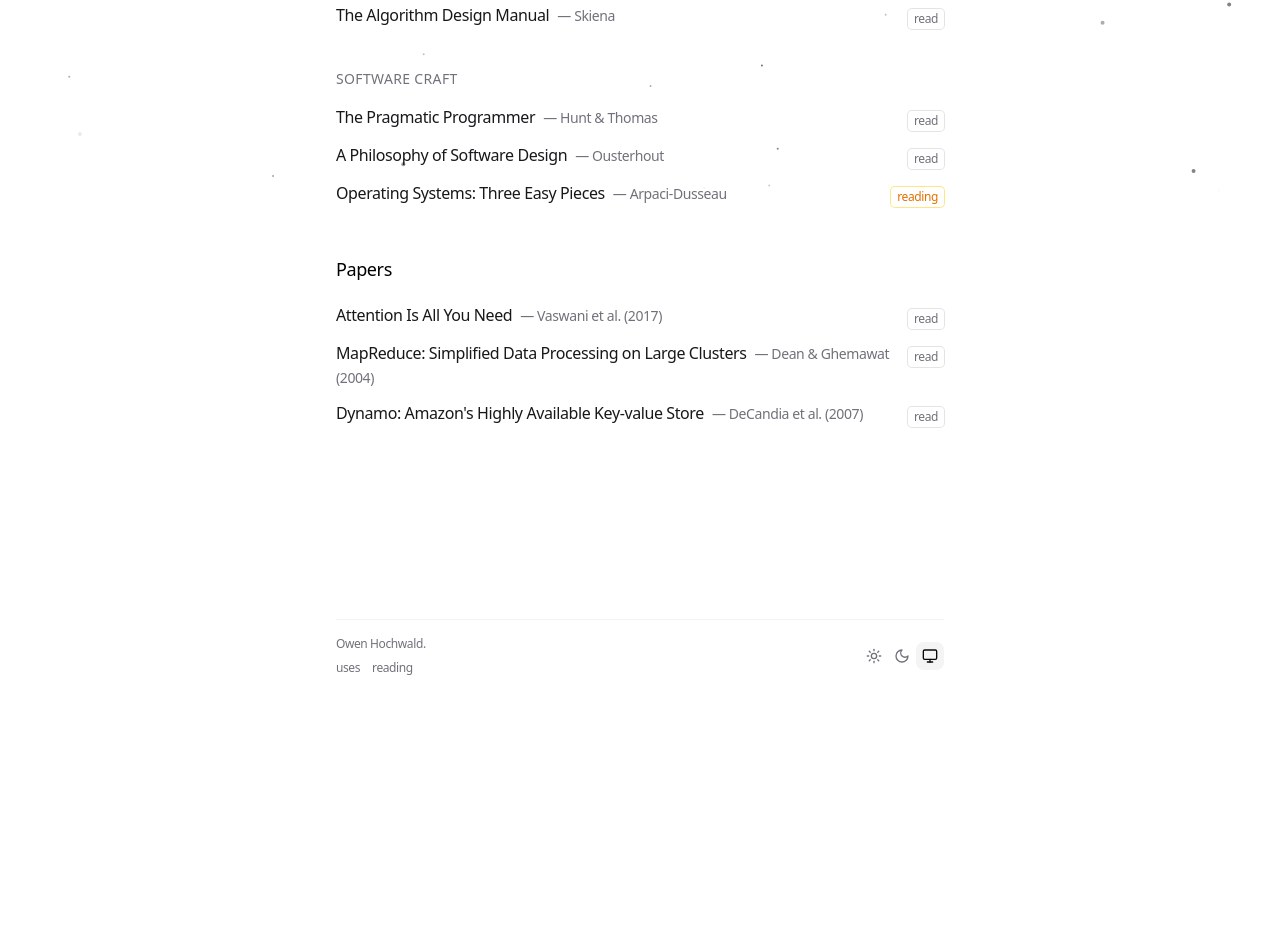
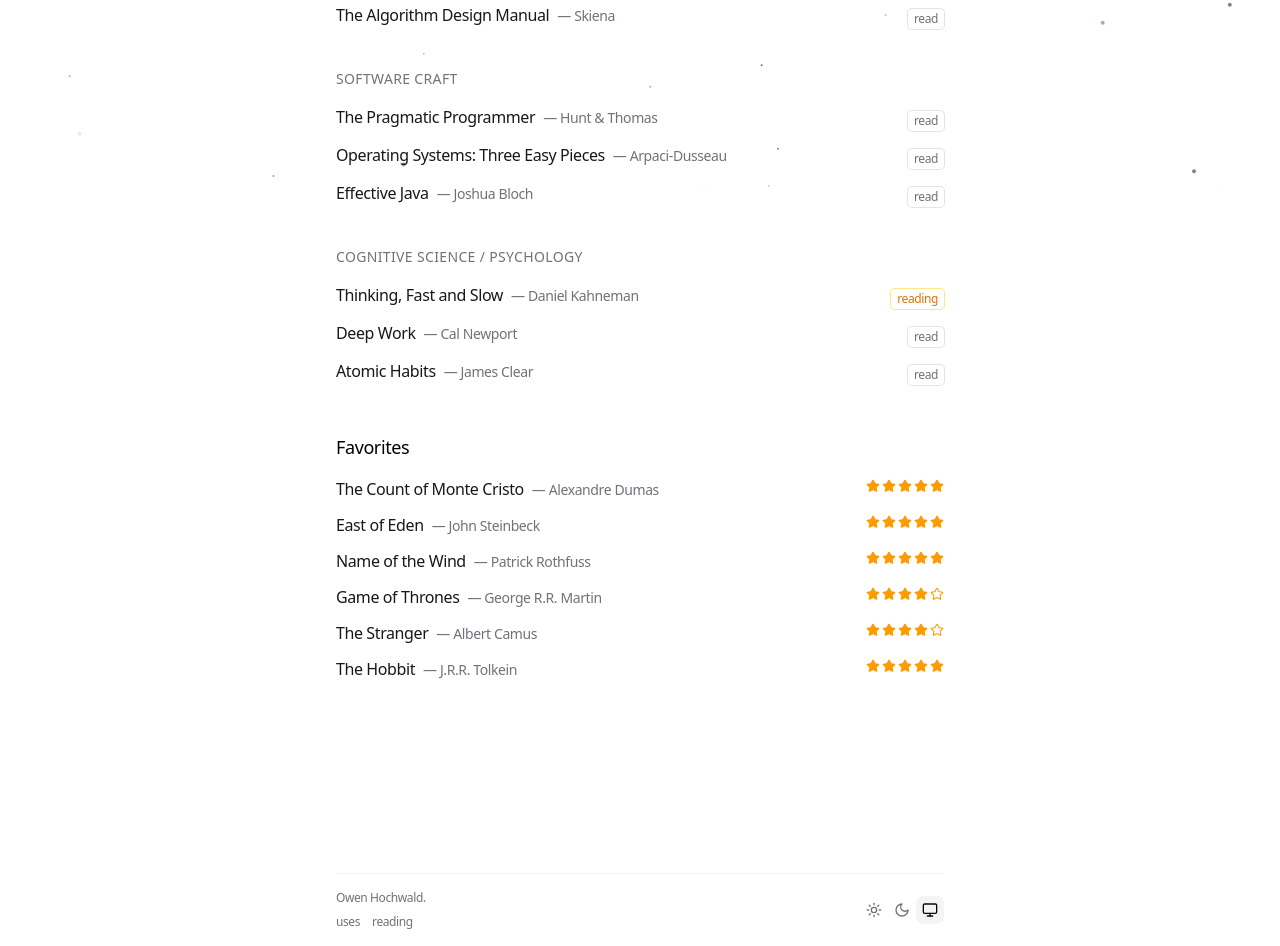
Before and after one commit to owenHochwald/personal-site, a Next.js app: page /reading in a window 1280 px wide. Shown: the part 605-1551 px from the top of the page. Before the commit the page ends 1297 px from the top, so only its background shows below. Built offline with nearby package versions, Linux system fonts and the light colour scheme.

Commit message:
update books read

```diff
--- a/app/reading/page.tsx
+++ b/app/reading/page.tsx
@@ -1,8 +1,9 @@
 import type { Metadata } from 'next'
+import { Star } from 'lucide-react'
 
 export const metadata: Metadata = {
     title: 'Reading — Owen Hochwald',
-  description: 'Books and papers I have read or am currently reading.',
+    description: 'Books I love or am currently reading.',
 }
 
 type ReadingItem = {
@@ -11,10 +12,52 @@
     status: 'read' | 'reading'
 }
 
+type Rating = 1 | 2 | 3 | 4 | 5
+
+type PersonalReadingItem = {
+    title: string
+    author: string
+    rating: Rating
+}
+
 type ReadingSection = {
     heading: string
     items: ReadingItem[]
 }
+
+const PERSONAL_READING: PersonalReadingItem[] = [
+    {
+        title: 'The Count of Monte Cristo',
+        author: 'Alexandre Dumas',
+        rating: 5,
+    },
+    {
+        title: 'East of Eden',
+        author: 'John Steinbeck',
+        rating: 5,
+    },
+    {
+        title: 'Name of the Wind',
+        author: 'Patrick Rothfuss',
+        rating: 5,
+    },
+    {
+        title: 'Game of Thrones',
+        author: 'George R.R. Martin',
+        rating: 4,
+    },
+    {
+        title: 'The Stranger',
+        author: 'Albert Camus',
+        rating: 4,
+    },
+    {
+        title: 'The Hobbit',
+        author: 'J.R.R. Tolkein',
+        rating: 5,
+    }
+
+]
 
 const READING: ReadingSection[] = [
     {
@@ -61,35 +104,37 @@
                 status: 'read',
             },
             {
-        title: 'A Philosophy of Software Design',
-        author: 'Ousterhout',
+                title: 'Operating Systems: Three Easy Pieces',
+                author: 'Arpaci-Dusseau',
                 status: 'read',
             },
             {
-        title: 'Operating Systems: Three Easy Pieces',
-        author: 'Arpaci-Dusseau',
-        status: 'reading',
+                title: 'Effective Java',
+                author: 'Joshua Bloch',
+                status: 'read',
             },
         ],
     },
-]
-
-const PAPERS: ReadingItem[] = [
     {
-    title: 'Attention Is All You Need',
-    author: 'Vaswani et al. (2017)',
+        heading: 'Cognitive Science / Psychology',
+        items: [
+            {
+                title: 'Thinking, Fast and Slow',
+                author: 'Daniel Kahneman',
+                status: 'reading',
+            },
+            {
+                title: 'Deep Work',
+                author: 'Cal Newport',
                 status: 'read',
             },
             {
-    title: 'MapReduce: Simplified Data Processing on Large Clusters',
-    author: 'Dean & Ghemawat (2004)',
+                title: 'Atomic Habits',
+                author: 'James Clear',
                 status: 'read',
-  },
-  {
-    title: "Dynamo: Amazon's Highly Available Key-value Store",
-    author: 'DeCandia et al. (2007)',
-    status: 'read',
-  },
+            }
+        ],
+    }
 ]
 
 function StatusBadge({ status }: { status: 'read' | 'reading' }) {
@@ -100,6 +145,7 @@
             </span>
         )
     }
+
     return (
         <span className="inline-flex items-center rounded px-1.5 py-0.5 text-xs font-medium text-zinc-500 ring-1 ring-zinc-200 dark:text-zinc-400 dark:ring-zinc-700">
             read
@@ -129,6 +175,35 @@
     )
 }
 
+function FavoritesBookList({ items }: { items: PersonalReadingItem[] }) {
+    return (
+        <ul className="space-y-3">
+            {items.map((item) => (
+                <li key={item.title} className="flex items-start justify-between gap-4">
+                    <div>
+                        <span className="font-normal text-zinc-900 dark:text-zinc-100">
+                            {item.title}
+                        </span>
+                        <span className="ml-2 text-sm text-zinc-500 dark:text-zinc-400">
+                            — {item.author}
+                        </span>
+                    </div>
+                    <div className="flex shrink-0 items-center gap-0.5 pt-0.5 text-amber-500 dark:text-amber-400">
+                        {Array.from({ length: 5 }, (_, index) => (
+                            <Star
+                                key={index}
+                                className="h-3.5 w-3.5"
+                                fill={index < item.rating ? 'currentColor' : 'none'}
+                                strokeWidth={1.8}
+                            />
+                        ))}
+                    </div>
+                </li>
+            ))}
+        </ul>
+    )
+}
+
 export default function ReadingPage() {
     return (
         <main className="space-y-12 pb-24">
@@ -150,9 +225,9 @@
                 ))}
             </section>
 
-      <section>
-        <h3 className="mb-5 text-lg font-medium">Papers</h3>
-        <BookList items={PAPERS} />
+            <section className="space-y-4">
+                <h3 className="text-lg font-medium">Favorites</h3>
+                <FavoritesBookList items={PERSONAL_READING} />
             </section>
         </main>
     )
```
Lines whose indentation alone changed are shown as unchanged.
